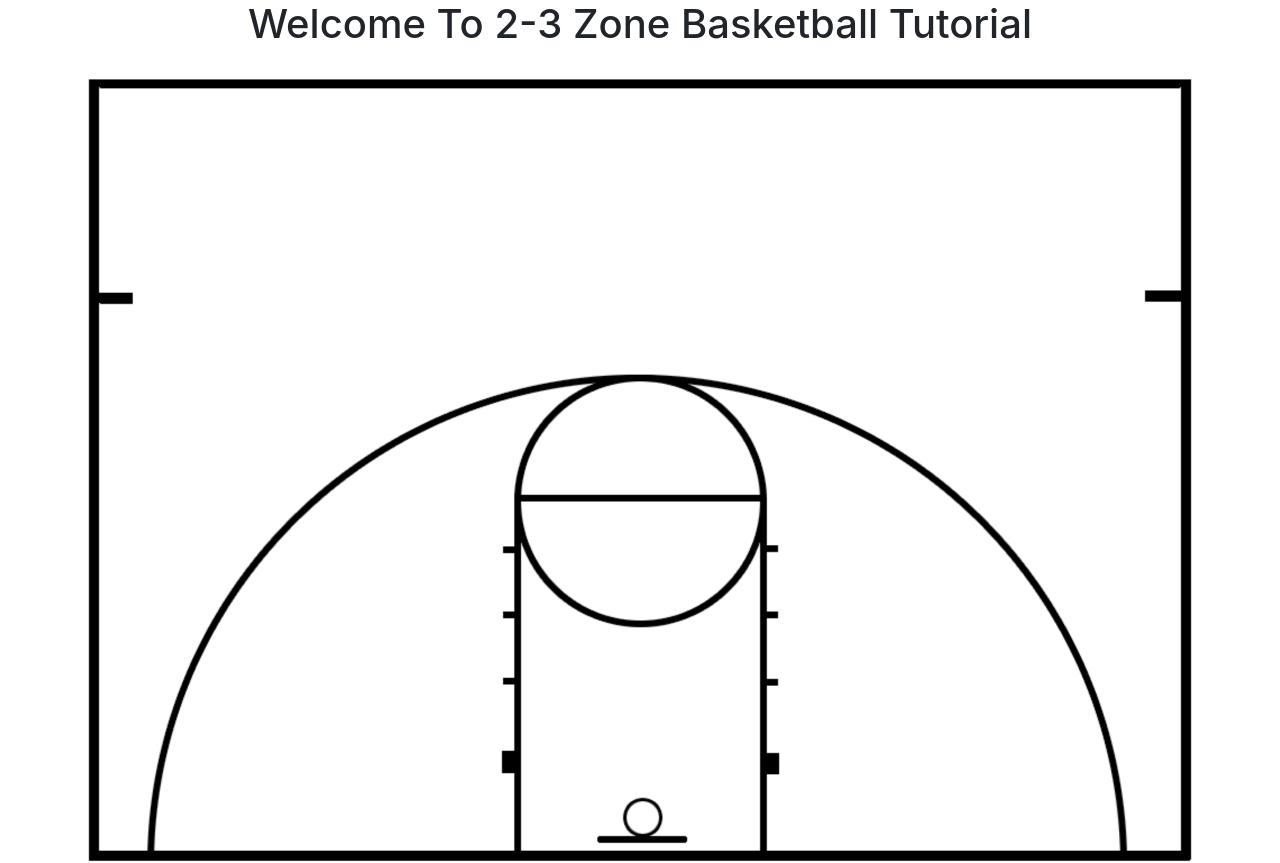
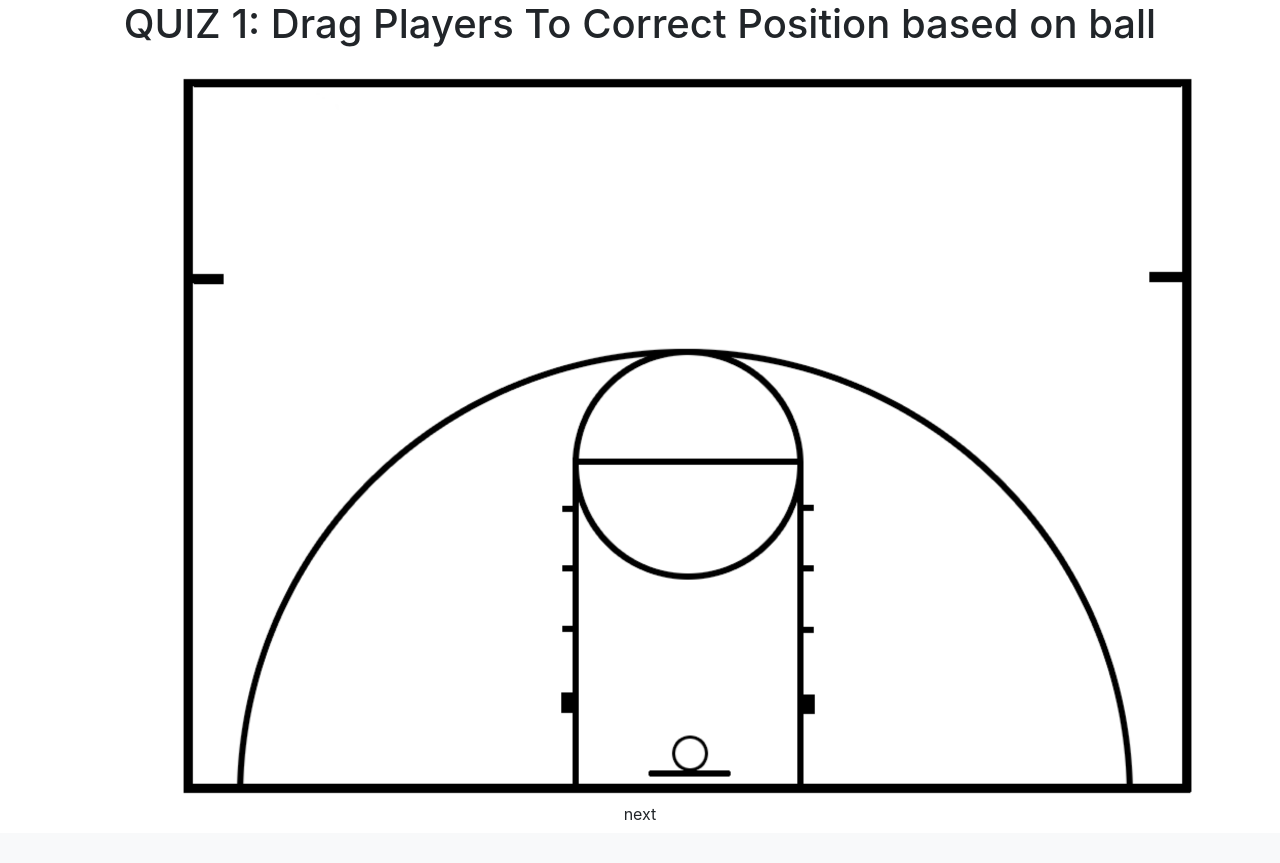
Before and after one commit to yan-ye-0102/UI_project, a Flask app: page /quiz/1 in a window 1280 px wide. Shown: the part 56-919 px from the top of the page. After the commit the page ends 876 px from the top, so only its background shows below. Run offline with Flask 3, Linux system fonts and the light colour scheme; some libraries are stand-ins or nearby versions.

Commit message:
add images

```diff
--- a/server.py
+++ b/server.py
@@ -17,7 +17,7 @@ def home():
 
 @app.route("/quiz/1")
 def quiz1_submit():
-    return render_template("index.html")
+    return render_template("quiz.html")
 
 
 @app.route("/quiz/2")
--- a/templates/quiz.html
+++ b/templates/quiz.html
@@ -5,13 +5,19 @@
 <!-- Hero Section -->
 <section id="hero" class="text-center">
     <div class="row">
+        <div class="col-12">
+            <h1>QUIZ 1: Drag Players To Correct Position based on ball</h1>
+        </div>
+        <div class="col-1">
+
+        </div>
         <div class="col-11">
             <img src="{{ url_for('static', filename='basketball.png') }}" alt="Basketball"
                 style="max-width: 100%; height: auto; margin-top: 20px;">
         </div>
         <div class="col-12">
-            <button class="btn" onclick="prev()">
-                prev
+            <button class="btn" onclick="next()">
+                next
             </button>
         </div>
 
```
Also changed, not shown: static/bastketball.png (added), static/green_person.png (added), static/red_person.png (added).
